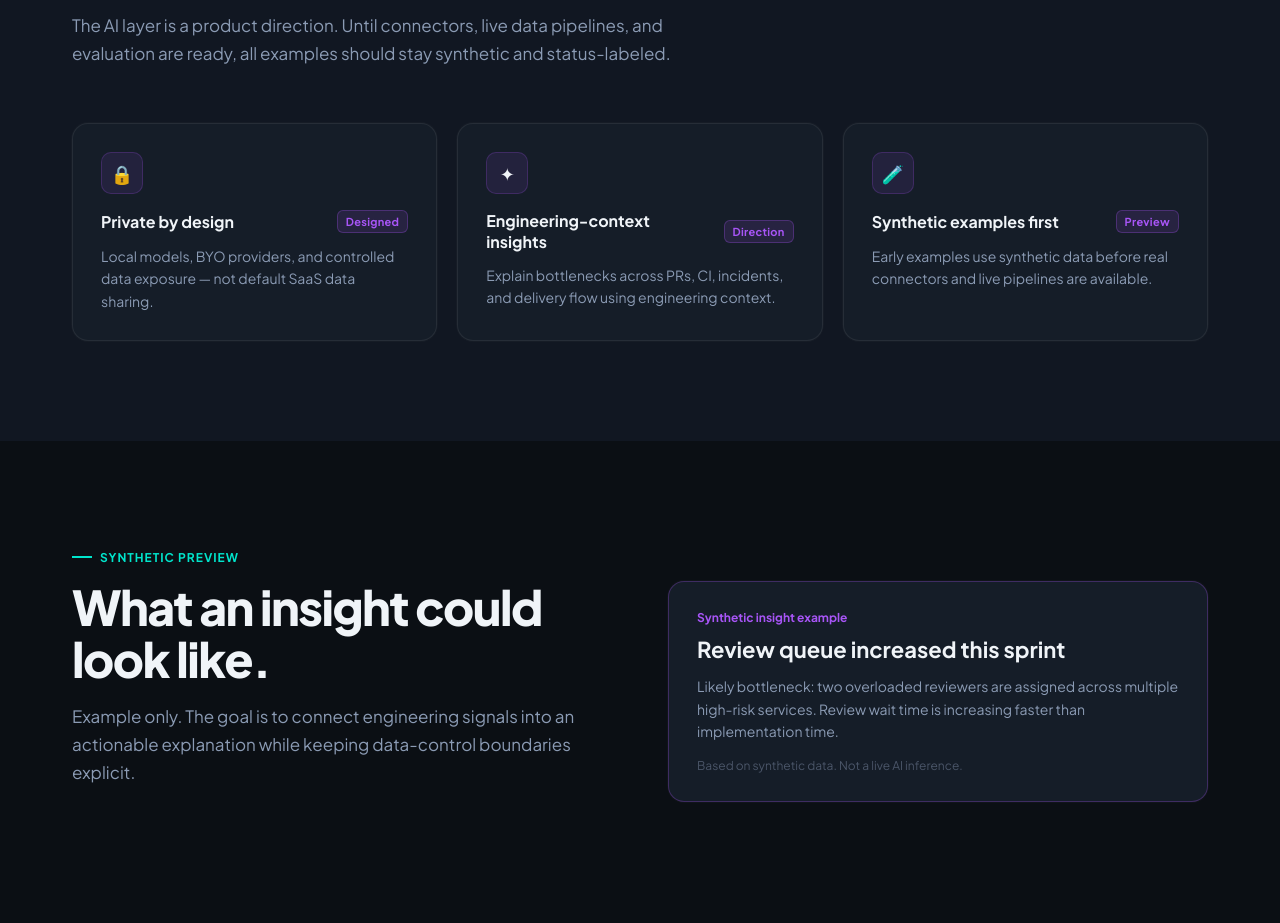
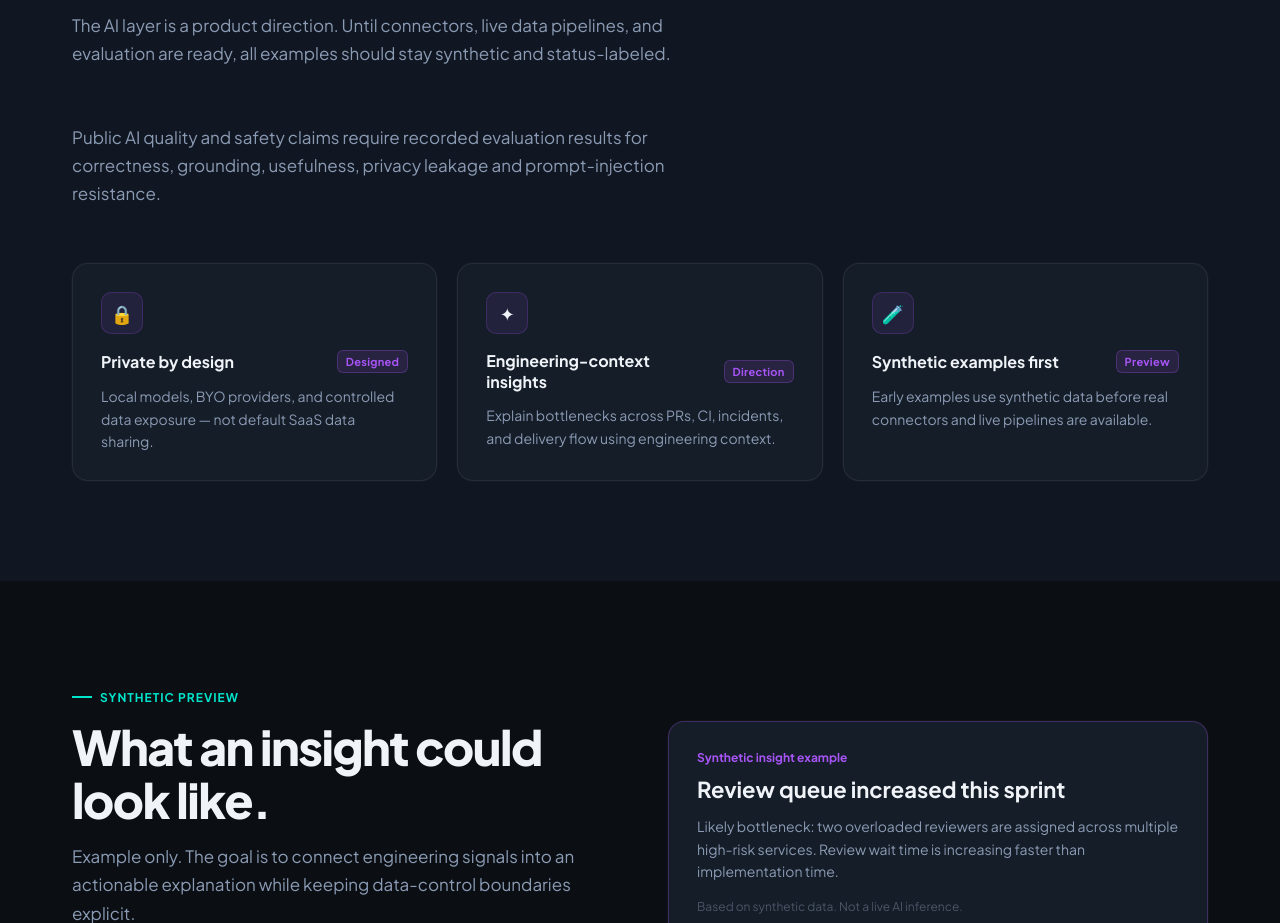
Before and after one commit to getmetraly/website, a Next.js app: page /ai in a window 1280 px wide. Shown: the part 800-1723 px from the top of the page. Built offline with nearby package versions, Linux system fonts and the light colour scheme.

Commit message:
Add AI page metadata and benchmark gate

```diff
--- a/app/ai/page.tsx
+++ b/app/ai/page.tsx
@@ -1,6 +1,12 @@
 import Link from "next/link";
 import { SiteShell } from "@/components/site-shell";
 import styles from "@/components/marketing/marketing.module.css";
+
+export const metadata = {
+  title: "AI — Metraly",
+  description:
+    "Metraly's AI direction for private engineering data: designed, synthetic-first, benchmark-gated, and not shipped as a production AI assistant yet.",
+};
 
 const cards = [
   {
@@ -61,6 +67,9 @@ export default function AIPage() {
             <h2 className={styles.title}>Designed to explain, not expose.</h2>
             <p className={styles.sub}>
               The AI layer is a product direction. Until connectors, live data pipelines, and evaluation are ready, all examples should stay synthetic and status-labeled.
+            </p>
+            <p className={styles.sub}>
+              Public AI quality and safety claims require recorded evaluation results for correctness, grounding, usefulness, privacy leakage and prompt-injection resistance.
             </p>
 
             <div className={styles.grid3}>
```
